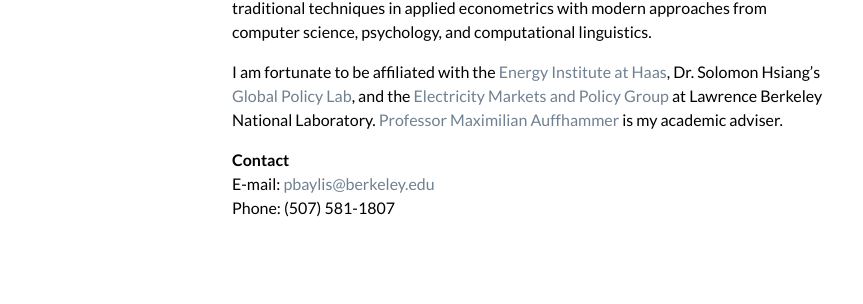
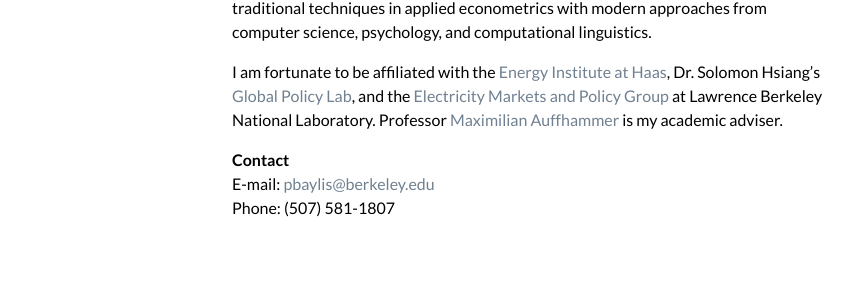
Before and after one commit to pbaylis/pbaylis.github.io, a Jekyll site: the page built from index.markdown, in a window 1280 px wide. Shown: the part 456-760 px from the top of the page, without its empty margins (208-1071 px from the left). Built offline with Jekyll 4.4.1, drawn with Linux system fonts in a browser that asks for light colours; nearby versions of some CDN libraries; Markdown is read by kramdown in place of the engine named in the settings.

Commit message:
blah blah

```diff
--- a/index.markdown
+++ b/index.markdown
@@ -15,7 +15,7 @@ Environmental economics, climate change economics, energy economics, machine-lea
 **Short bio** <br>
 I'm a Ph.D. Candidate in [Agricultural and Resource Economics at UC-Berkeley](http://areweb.berkeley.edu), specializing in environmental and climate change economics. I specialize in developing new datasets to answer questions of foundational importance to environmental economics. My research supplements more traditional techniques in applied econometrics with modern approaches from computer science, psychology, and computational linguistics.
 
-I am fortunate to be affiliated with the [Energy Institute at Haas](https://ei.haas.berkeley.edu), Dr. Solomon Hsiang's [Global Policy Lab](http://www.solomonhsiang.com/lab), and the [Electricity Markets and Policy Group](http://emp.lbl.gov/) at Lawrence Berkeley National Laboratory. [Professor Maximilian Auffhammer](http://www.auffhammer.com/) is my academic adviser.
+I am fortunate to be affiliated with the [Energy Institute at Haas](https://ei.haas.berkeley.edu), Dr. Solomon Hsiang's [Global Policy Lab](http://www.solomonhsiang.com/lab), and the [Electricity Markets and Policy Group](http://emp.lbl.gov/) at Lawrence Berkeley National Laboratory. Professor [Maximilian Auffhammer](http://www.auffhammer.com/) is my academic adviser.
 
 **Contact** <br>
 E-mail: <a href="mailto:pbaylis@berkeley.edu">pbaylis@berkeley.edu</a> <br>
```
